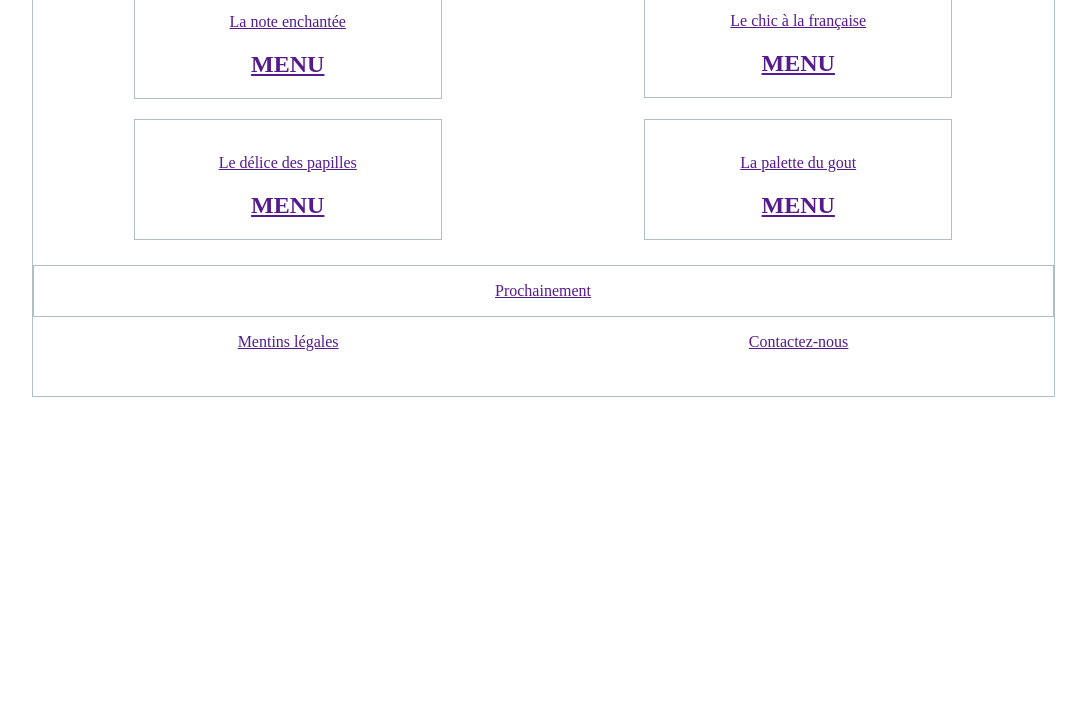
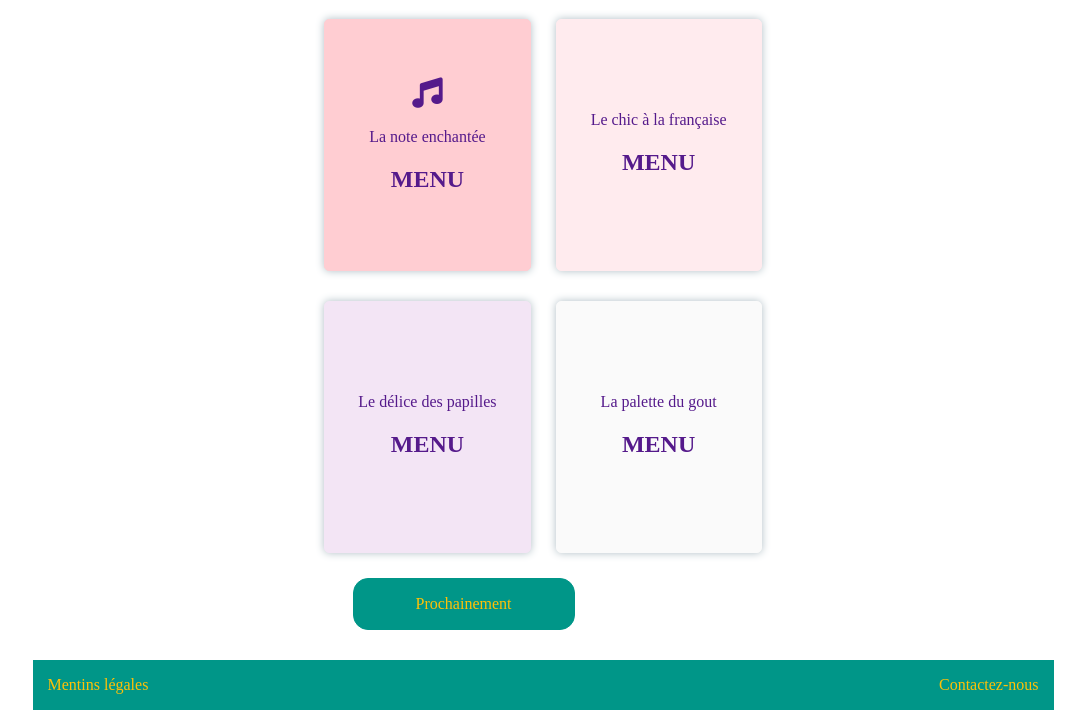
Before and after one commit to amed-94/projet3, a plain HTML site: page index.html in a window 1280 px wide. Shown: the part 113-831 px from the top of the page, without its empty margins (97-1183 px from the left). Before the commit the page ends 800 px from the top, so only its background shows below. Drawn offline with Linux system fonts and the light colour scheme.

Commit message:
modification de html et css

```diff
--- a/index.html
+++ b/index.html
@@ -10,35 +10,32 @@
 <body>
 	<div id="bloc_page">
 		<main>
-			<header><h1>Ohmyfood</h1></header>
+			<header><h1>ohmyfood</h1></header>
 			<section id="haut">
 				<div id="note"><a href="">
-					<div><i class="fas fa-music"></i></div>
+					<div id="picto"><i class="fas fa-music"></i></div>
 					<p>La note enchantée</p>
 					<h2>MENU</h2>
 				</div></a>
 				<div id="chic"><a href="">
-					<img src="">
 					<p>Le chic à la française</p>
 					<h2>MENU</h2>
 				</div></a>
 			</section>
 			<section id="bas">
 				<div id="delice"><a href="">
-					<img src="">
 					<p>Le délice des papilles</p>
 					<h2>MENU</h2>
 				</div></a>
 				<div id="palette"><a href="">
-					<img src="">
 					<p>La palette du gout</p>
 					<h2>MENU</h2>
 				</div></a>
 			</section>
 			<div id="prochenement"><p><a href="">Prochainement</a></p></div>
 			<footer>
-				<p><a href="">Mentins légales</a></p>
-				<p><a href="">Contactez-nous</a></p>
+				<p id="mention"><a href="">Mentins légales</a></p>
+				<p id="contacte"><a href="">Contactez-nous</a></p>
 			</footer>
 		</main>
 	</div>
--- a/style.css
+++ b/style.css
@@ -1,51 +1,113 @@
 #bloc_page{                                 /*  la page       */
     width: 100%;
     max-width: 1021px;
-    height: 500px;
     margin: auto;
     color: #607D8B;
 }
 header{
     background-color: green;
     text-align: center;
+    height: 80px;
+    padding-top: 9px;
+    color: #FFC107;
 }
 section{
 	display: flex;
-	justify-content: space-around;
+	justify-content: center;
     align-items: center;
 }
+#haut{
+    margin-top: 35px;
+}
 #note{
-    width: 30%;
+    display: flex;
+    justify-content: center;
+    align-items:center;
+    width: 20%;
     text-align: center;
+    background-color: #ffcdd2;
+    height: 250px;
+    border: 1px #ffcdd2 solid;
+    border-radius: 5px;
+    box-shadow:  0 0 9px #B0BEC5;
 }
 #chic{
-    width: 30%;
+    display: flex;
+    justify-content: center;
+    align-items:center;
+    width: 20%;
     text-align: center;
+    height: 250px;
+    border: 1px #ffebee solid;
+    border-radius: 5px;
+    background-color: #ffebee;
+    margin-left:25px;
+    box-shadow:  0 0 9px #B0BEC5;
 }
 #delice{
-    width: 30%;
+    display: flex;
+    justify-content: center;
+    align-items:center;
+    width: 20%;
     text-align: center;
+    height: 250px;
+    border: 1px #F3E5F5 solid;
+    border-radius: 5px;
+    background-color: #F3E5F5;
+    box-shadow:  0 0 9px #B0BEC5;
 }
 #palette{
-    width: 30%;
+    display: flex;
+    justify-content: center;
+    align-items:center;
+    width: 20%;
     text-align: center;
+    height: 250px;
+    border: 1px #FAFAFA solid;
+    border-radius: 5px;
+    background-color: #FAFAFA;
+    margin-left:25px;
+    box-shadow:  0 0 9px #B0BEC5;
 }
-div{
-    border: 1px #B0BEC5 solid;
-}
+
 #bas{
-    margin-top: 20px;
+    margin-top: 30px;
 }
 
 #prochenement{
     display: flex;
     justify-content: center;
     align-content: center;
+    width: 220px;
+    margin-left: 320px;
     text-align: center;
     margin-top: 25px;
+    background-color: #009688;
+    border: 1px #009688 solid;
+    border-radius: 15px;
 }
-
+ #prochenement a{
+    color: #FFC107;
+}
 footer{
     display: flex;
-    justify-content: space-around;
+    justify-content: space-between;
+    margin-top: 30px;
+    background-color: #009688;
+    color: #FFC107;
 }
+footer a{
+    color: #FFC107;
+}
+#mention{
+    margin-left: 15px;
+}
+#contacte{
+    margin-right: 15px;
+}
+a{
+    text-decoration: none;
+}
+#picto{
+    font-size: 1.9em;
+}
```
